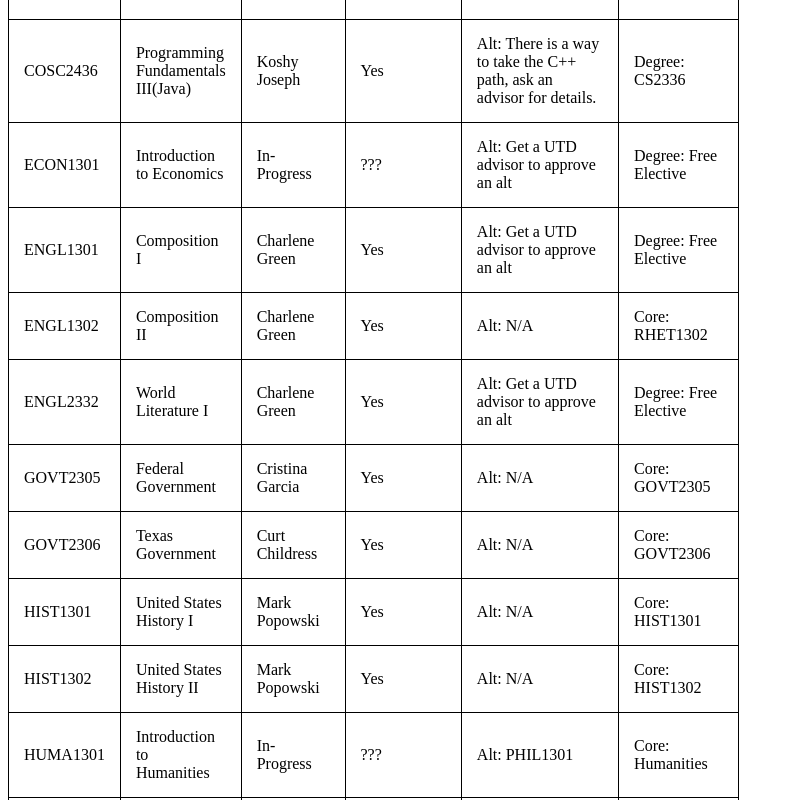
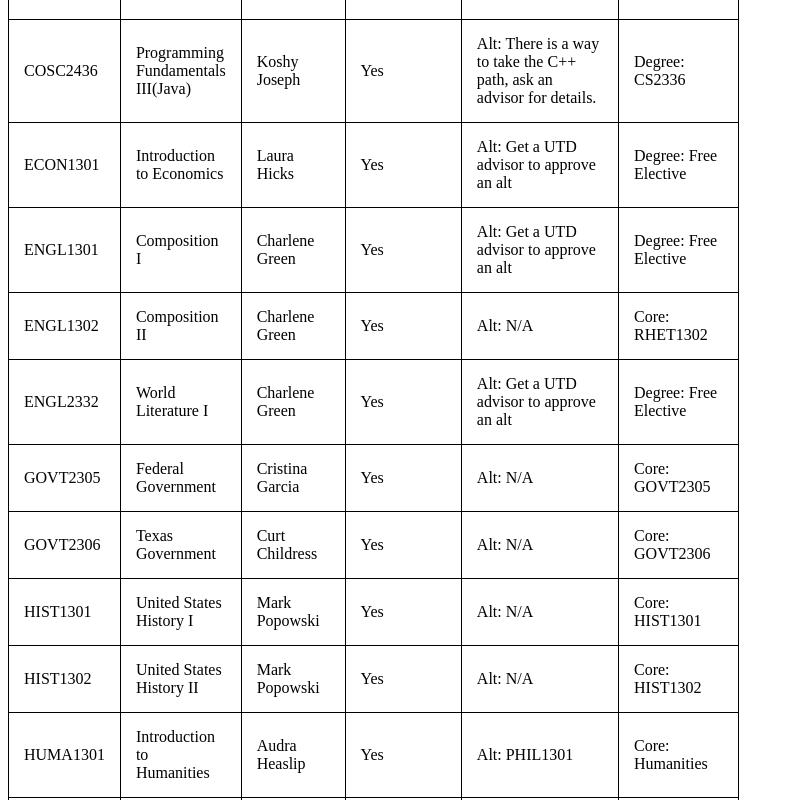
Before and after one commit to WearIgnoranceisBliss/WearIgnoranceisBliss.github.io, a plain HTML site: page index.html in a window 1280 px wide. Shown: the part 1680-2480 px from the top of the page, without its empty margins (0-794 px from the left). Drawn offline with Linux system fonts and the light colour scheme.

Commit message:
Add professor names to ECON1301 and HUMA1301

```diff
--- a/index.html
+++ b/index.html
@@ -123,8 +123,8 @@
 				<tr>
 					<td>ECON1301</td>
 					<td>Introduction to Economics</td>
-					<td>In-Progress</td>
-					<td>???</td>
+					<td>Laura Hicks</td>
+					<td>Yes</td>
 					<td>Alt: Get a UTD advisor to approve an alt</td>
 					<td>Degree: Free Elective</td>
 				</tr>
@@ -187,8 +187,8 @@
 				<tr>
 					<td>HUMA1301</td>
 					<td>Introduction to Humanities</td>
-					<td>In-Progress</td>
-					<td>???</td>
+					<td>Audra Heaslip</td>
+					<td>Yes</td>
 					<td>Alt: PHIL1301</td>
 					<td>Core: Humanities</td>
 				</tr>
```
